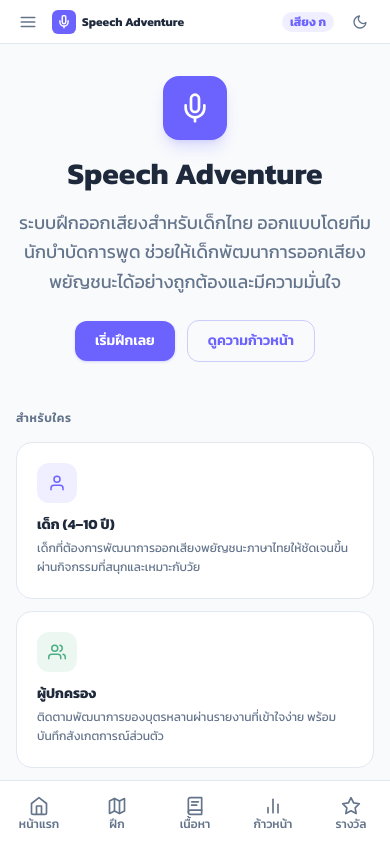
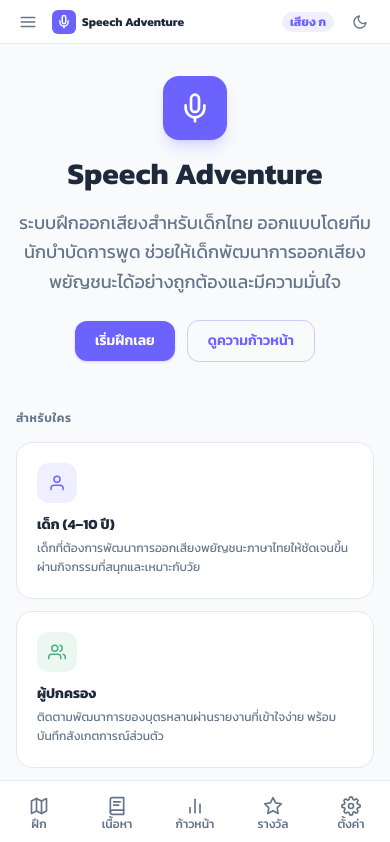
Before and after one commit to KankaveeRamsri/Speech-Adventure-Web-App, a Next.js app: page /demo in a window 390 px wide. Shown: the top 842 px of the page. Built offline with nearby package versions, Linux system fonts and the light colour scheme; no server answers.

Commit message:
refactor: add role based app shell and public homepage

```diff
--- a/src/app/page.tsx
+++ b/src/app/page.tsx
@@ -44,34 +44,22 @@ function LandingNav() {
           <span className="font-bold text-base text-text">Speech Adventure</span>
         </div>
 
-        {/* Nav links */}
-        <div className="flex items-center gap-1">
+        {/* Nav actions */}
+        <div className="flex items-center gap-1.5">
+          <ThemeToggle />
+          <div className="w-px h-5 bg-border mx-1.5" aria-hidden="true" />
           <Link
-            href="/onboarding"
-            className="text-sm font-medium text-text-muted hover:text-text px-3 py-1.5 rounded-lg hover:bg-gray-100 dark:hover:bg-white/8 transition-all hidden sm:block"
+            href="/auth/signin"
+            className="text-sm font-medium text-text-muted hover:text-text px-3 py-1.5 rounded-lg hover:bg-gray-100 dark:hover:bg-white/8 transition-all"
           >
-            ตั้งค่า
+            เข้าสู่ระบบ
           </Link>
           <Link
-            href="/training"
-            className="text-sm font-medium text-text-muted hover:text-text px-3 py-1.5 rounded-lg hover:bg-gray-100 dark:hover:bg-white/8 transition-all"
+            href="/auth/signup"
+            className="text-sm font-semibold text-white bg-primary px-3 py-1.5 rounded-lg hover:bg-primary/90 transition-all active:scale-[0.97]"
           >
-            เริ่มฝึก
+            เริ่มต้นฟรี
           </Link>
-          <Link
-            href="/progress"
-            className="text-sm font-medium text-text-muted hover:text-text px-3 py-1.5 rounded-lg hover:bg-gray-100 dark:hover:bg-white/8 transition-all hidden sm:block"
-          >
-            ความก้าวหน้า
-          </Link>
-          <Link
-            href="/report"
-            className="text-sm font-medium text-text-muted hover:text-text px-3 py-1.5 rounded-lg hover:bg-gray-100 dark:hover:bg-white/8 transition-all hidden md:block"
-          >
-            รายงาน
-          </Link>
-          <div className="w-px h-5 bg-border mx-1" aria-hidden="true" />
-          <ThemeToggle />
         </div>
       </div>
     </nav>
@@ -155,9 +143,8 @@ export default function LandingPage() {
 
             {/* Footer links */}
             <div className="flex items-center gap-4">
-              <Link href="/training" className="text-xs text-text-muted hover:text-text transition-colors">เริ่มฝึก</Link>
-              <Link href="/progress" className="text-xs text-text-muted hover:text-text transition-colors">ความก้าวหน้า</Link>
-              <Link href="/report" className="text-xs text-text-muted hover:text-text transition-colors">รายงาน</Link>
+              <Link href="/auth/signin" className="text-xs text-text-muted hover:text-text transition-colors">เข้าสู่ระบบ</Link>
+              <Link href="/auth/signup" className="text-xs text-text-muted hover:text-text transition-colors">สมัครสมาชิก</Link>
               <span className="text-xs text-text-muted">Prototype v1.0 · 2026</span>
             </div>
           </div>
--- /dev/null
+++ b/src/app/school/layout.tsx
@@ -0,0 +1,24 @@
+"use client";
+
+import { useEffect } from "react";
+import { useRouter } from "next/navigation";
+import { useAuth, isSchoolAdmin } from "@/hooks/useAuth";
+
+export default function SchoolLayout({ children }: { children: React.ReactNode }) {
+  const { user, isLoading } = useAuth();
+  const router = useRouter();
+
+  useEffect(() => {
+    if (isLoading) return;
+    if (!user) {
+      router.replace("/auth/signin?redirect=/school");
+      return;
+    }
+    if (!isSchoolAdmin(user)) {
+      router.replace("/training");
+    }
+  }, [isLoading, user, router]);
+
+  if (isLoading || !user || !isSchoolAdmin(user)) return null;
+  return <>{children}</>;
+}
--- /dev/null
+++ b/src/app/teacher/layout.tsx
@@ -0,0 +1,24 @@
+"use client";
+
+import { useEffect } from "react";
+import { useRouter } from "next/navigation";
+import { useAuth, isTeacher, isSchoolAdmin } from "@/hooks/useAuth";
+
+export default function TeacherLayout({ children }: { children: React.ReactNode }) {
+  const { user, isLoading } = useAuth();
+  const router = useRouter();
+
+  useEffect(() => {
+    if (isLoading) return;
+    if (!user) {
+      router.replace("/auth/signin?redirect=/teacher");
+      return;
+    }
+    if (!isTeacher(user)) {
+      router.replace(isSchoolAdmin(user) ? "/school" : "/training");
+    }
+  }, [isLoading, user, router]);
+
+  if (isLoading || !user || !isTeacher(user)) return null;
+  return <>{children}</>;
+}
--- a/src/components/layout/AppSidebar.tsx
+++ b/src/components/layout/AppSidebar.tsx
@@ -13,20 +13,28 @@ import { mockTrainingStages } from "@/data/speechAdventureMockData";
 
 type NavItem = { href: string; label: string; icon: NavIconName; exact?: boolean };
 
-const BASE_NAV_ITEMS: NavItem[] = [
-  { href: "/", label: "หน้าแรก", icon: "home", exact: true },
+const PARENT_NAV_ITEMS: NavItem[] = [
   { href: "/training", label: "ฝึกออกเสียง", icon: "training" },
   { href: "/library", label: "เนื้อหา", icon: "library" },
   { href: "/progress", label: "ความก้าวหน้า", icon: "progress" },
   { href: "/rewards", label: "รางวัล", icon: "rewards" },
   { href: "/report", label: "รายงาน", icon: "report" },
-  { href: "/demo", label: " Showcase", icon: "demo" },
+  { href: "/demo", label: "Showcase", icon: "demo" },
   { href: "/onboarding", label: "โปรไฟล์", icon: "profile" },
   { href: "/settings", label: "ตั้งค่า", icon: "settings" },
 ];
 
-const TEACHER_NAV_ITEM: NavItem = { href: "/teacher", label: "แดชบอร์ดครู", icon: "teacher" };
-const SCHOOL_NAV_ITEM: NavItem  = { href: "/school",  label: "จัดการโรงเรียน", icon: "school" };
+const TEACHER_NAV_ITEMS: NavItem[] = [
+  { href: "/teacher", label: "แดชบอร์ดครู", icon: "teacher" },
+  { href: "/report", label: "รายงาน", icon: "report" },
+  { href: "/settings", label: "ตั้งค่า", icon: "settings" },
+];
+
+const SCHOOL_ADMIN_NAV_ITEMS: NavItem[] = [
+  { href: "/school", label: "จัดการโรงเรียน", icon: "school" },
+  { href: "/report", label: "รายงาน", icon: "report" },
+  { href: "/settings", label: "ตั้งค่า", icon: "settings" },
+];
 
 function MicLogoIcon({ size = 16 }: { size?: number }) {
   return (
@@ -70,10 +78,10 @@ export default function AppSidebar() {
   const { user } = useAuth();
 
   const NAV_ITEMS: NavItem[] = isSchoolAdmin(user)
-    ? [SCHOOL_NAV_ITEM, ...BASE_NAV_ITEMS]
+    ? SCHOOL_ADMIN_NAV_ITEMS
     : isTeacher(user)
-    ? [TEACHER_NAV_ITEM, ...BASE_NAV_ITEMS]
-    : BASE_NAV_ITEMS;
+    ? TEACHER_NAV_ITEMS
+    : PARENT_NAV_ITEMS;
 
   const isActive = (item: (typeof NAV_ITEMS)[0]) =>
     item.exact ? pathname === item.href : (pathname?.startsWith(item.href) ?? false);
@@ -102,10 +110,23 @@ export default function AppSidebar() {
     ? "w-0 opacity-0 overflow-hidden"
     : "w-auto opacity-100";
 
-  // ── Context section (child info + actions) ──
-  const contextSection = (
+  // ── Context section (role-aware) ──
+  const isProfRole = isSchoolAdmin(user) || isTeacher(user);
+  const contextSection = isProfRole ? (
+    // Teacher / school_admin: minimal context (no child selector)
+    <div className={`px-3 py-3 border-b border-border flex-shrink-0 ${isCollapsed ? "" : ""}`}>
+      {!isCollapsed && (
+        <div className="flex items-center justify-between">
+          <span className="text-xs font-medium text-text-muted">
+            {isSchoolAdmin(user) ? "ผู้ดูแลโรงเรียน" : "ครูผู้สอน"}
+          </span>
+          <ThemeToggle />
+        </div>
+      )}
+    </div>
+  ) : (
+    // Parent / default: full child context
     <div className={`px-3 py-3 border-b border-border flex-shrink-0 ${isCollapsed ? "flex items-center justify-center" : "space-y-2.5"}`}>
-      {/* Child selector */}
       {isCollapsed ? (
         <ChildSelector collapsed />
       ) : (
@@ -274,6 +295,15 @@ export default function AppSidebar() {
 
         {/* Mobile context */}
         <div className="px-4 py-3 border-b border-border flex-shrink-0 space-y-2.5">
+          {isProfRole ? (
+            <div className="flex items-center justify-between">
+              <span className="text-xs font-medium text-text-muted">
+                {isSchoolAdmin(user) ? "ผู้ดูแลโรงเรียน" : "ครูผู้สอน"}
+              </span>
+              <ThemeToggle />
+            </div>
+          ) : (
+            <>
               <ChildSelector />
               <div className="flex items-center gap-2 flex-wrap">
                 {isHydrated && selectedSoundId && (
@@ -296,6 +326,8 @@ export default function AppSidebar() {
                 >
                   ฝึกต่อ
                 </Link>
+              )}
+            </>
           )}
         </div>
 
--- a/src/components/layout/MobileNav.tsx
+++ b/src/components/layout/MobileNav.tsx
@@ -3,22 +3,42 @@
 import Link from "next/link";
 import { usePathname } from "next/navigation";
 import NavIcon, { type NavIconName } from "./NavIcon";
+import { useAuth, isTeacher, isSchoolAdmin } from "@/hooks/useAuth";
 
-const MOBILE_NAV: { href: string; label: string; icon: NavIconName; exact?: boolean }[] = [
-  { href: "/", label: "หน้าแรก", icon: "home", exact: true },
+type NavItem = { href: string; label: string; icon: NavIconName; exact?: boolean };
+
+const PARENT_MOBILE: NavItem[] = [
   { href: "/training", label: "ฝึก", icon: "training" },
   { href: "/library", label: "เนื้อหา", icon: "library" },
   { href: "/progress", label: "ก้าวหน้า", icon: "progress" },
   { href: "/rewards", label: "รางวัล", icon: "rewards" },
+  { href: "/settings", label: "ตั้งค่า", icon: "settings" },
+];
+
+const TEACHER_MOBILE: NavItem[] = [
+  { href: "/teacher", label: "ครู", icon: "teacher" },
+  { href: "/report", label: "รายงาน", icon: "report" },
+  { href: "/settings", label: "ตั้งค่า", icon: "settings" },
+];
+
+const SCHOOL_MOBILE: NavItem[] = [
+  { href: "/school", label: "โรงเรียน", icon: "school" },
+  { href: "/report", label: "รายงาน", icon: "report" },
+  { href: "/settings", label: "ตั้งค่า", icon: "settings" },
 ];
 
 export default function MobileNav() {
   const pathname = usePathname();
+  const { user } = useAuth();
 
-  const isActive = (item: (typeof MOBILE_NAV)[0]) =>
-    item.exact
-      ? pathname === item.href
-      : (pathname?.startsWith(item.href) ?? false);
+  const items = isSchoolAdmin(user)
+    ? SCHOOL_MOBILE
+    : isTeacher(user)
+    ? TEACHER_MOBILE
+    : PARENT_MOBILE;
+
+  const isActive = (item: NavItem) =>
+    item.exact ? pathname === item.href : (pathname?.startsWith(item.href) ?? false);
 
   return (
     <nav
@@ -26,7 +46,7 @@ export default function MobileNav() {
       aria-label="เมนูหลัก"
     >
       <div className="flex h-full">
-        {MOBILE_NAV.map((item) => {
+        {items.map((item) => {
           const active = isActive(item);
           return (
             <Link
```
Lines whose indentation alone changed are shown as unchanged.
